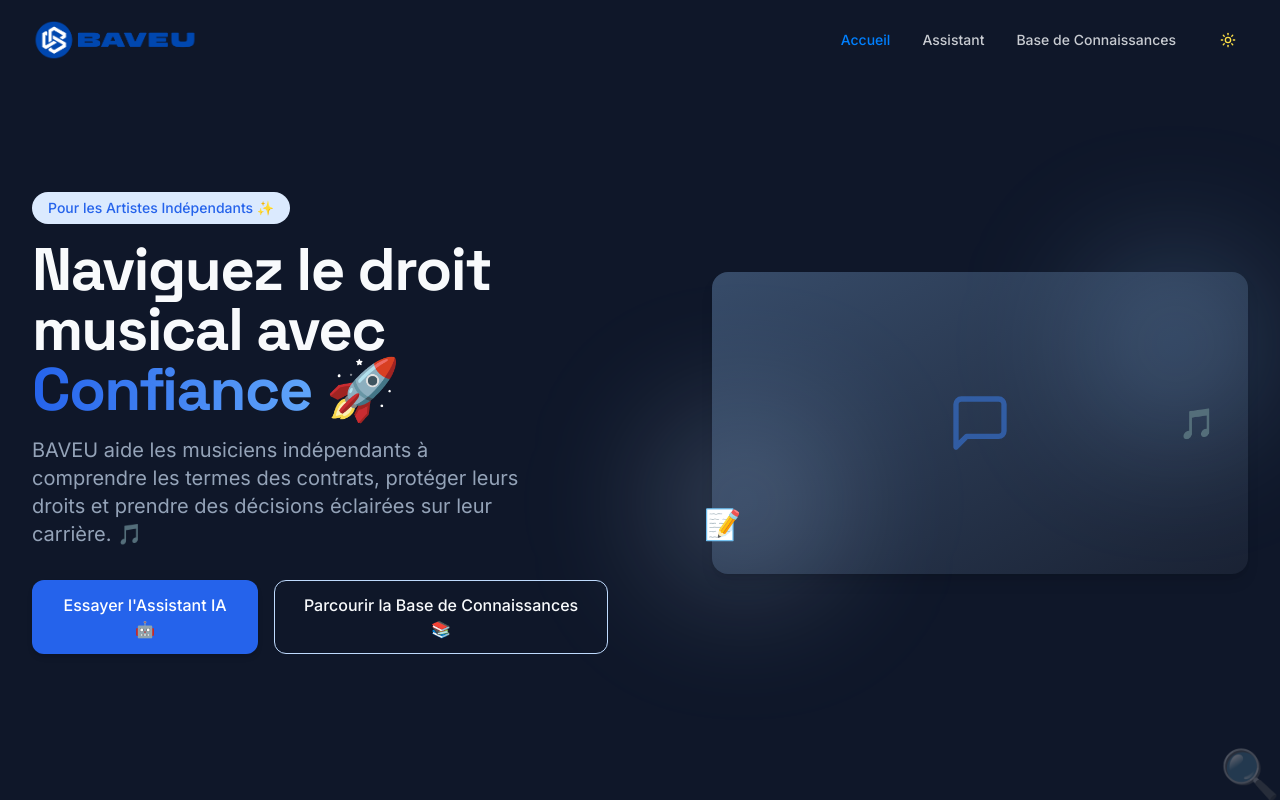
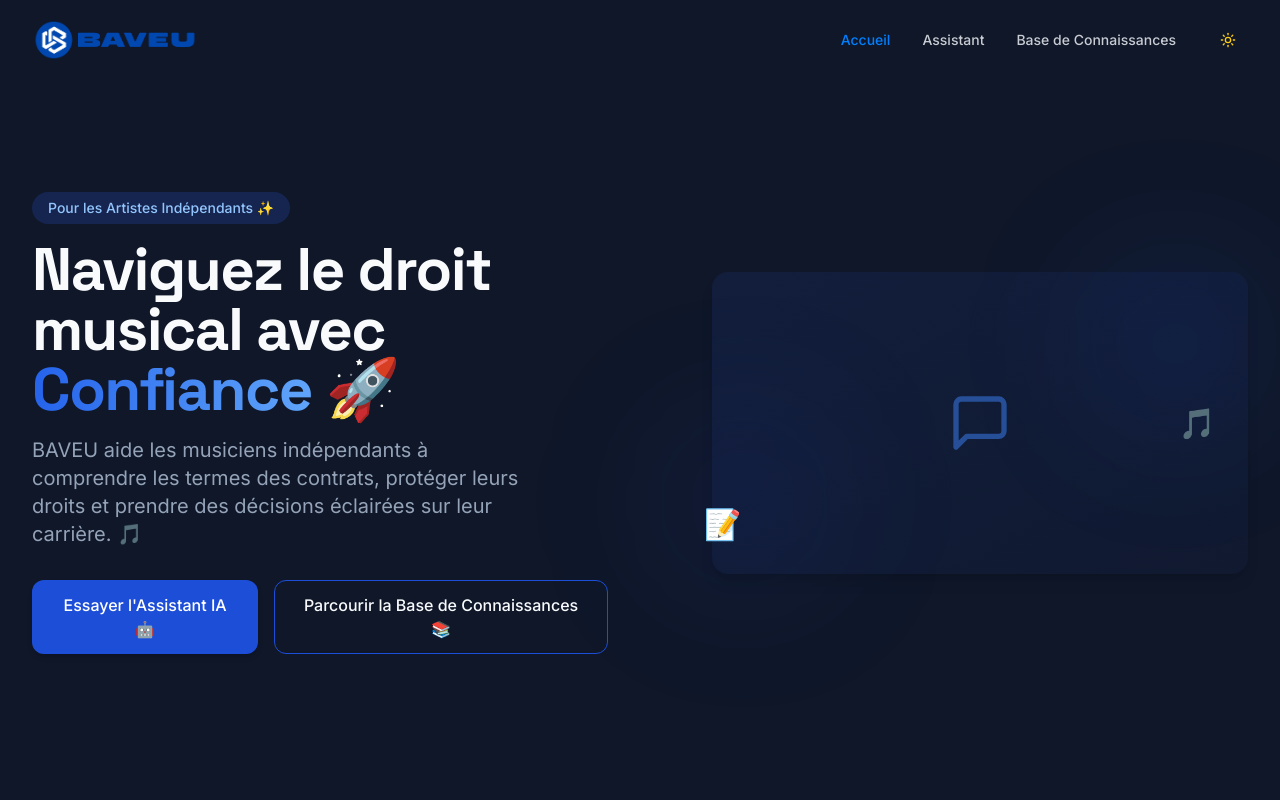
Before and after one commit to abdifrh/baveu-project, a React (Vite) app: page / in a window 1280 px wide. Both pictures are taken after a click on the button "Toggle theme". Shown: the top 800 px of the page. Built offline with nearby package versions, Linux system fonts and the light colour scheme.

Commit message:
Refactor dark mode cards and emojis
- Improve dark mode card adaptation.
- Remove unnecessary background emojis on the homepage.

```diff
--- a/src/components/UI/ThemeToggle.tsx
+++ b/src/components/UI/ThemeToggle.tsx
@@ -17,13 +17,13 @@ const ThemeToggle: React.FC<ThemeToggleProps> = ({ className }) => {
       variant="ghost"
       size="icon"
       onClick={toggleTheme}
-      className={cn('rounded-full', className)}
+      className={cn('rounded-full hover:bg-blue-100/50 dark:hover:bg-blue-900/30', className)}
       aria-label={`Switch to ${theme === 'light' ? 'dark' : 'light'} mode`}
     >
       {theme === 'light' ? (
-        <Moon className="h-5 w-5 text-blue-600 transition-all" />
+        <Moon className="h-5 w-5 text-blue-600 transition-all dark:text-blue-400" />
       ) : (
-        <Sun className="h-5 w-5 text-yellow-300 transition-all" />
+        <Sun className="h-5 w-5 text-yellow-400 transition-all" />
       )}
       <span className="sr-only">Toggle theme</span>
     </Button>
--- a/src/index.css
+++ b/src/index.css
@@ -91,6 +91,10 @@
 
 .glass-card {
   @apply glass rounded-2xl transition-all duration-300 hover:shadow-md;
+}
+
+.dark .glass-card {
+  @apply bg-slate-800/70 backdrop-blur-md border border-slate-700/70;
 }
 
 /* Enhanced animations */
@@ -230,3 +234,12 @@ html {
 .dark .emoji {
   filter: drop-shadow(0 0 2px rgba(255, 255, 255, 0.3));
 }
+
+/* Dark mode card improvements */
+.dark .card-enhanced {
+  @apply bg-slate-800 border-slate-700;
+}
+
+.dark .glass-card {
+  @apply shadow-lg;
+}
--- a/src/pages/Index.tsx
+++ b/src/pages/Index.tsx
@@ -18,7 +18,7 @@ const Index = () => {
         <section className="container py-16 md:py-24">
           <div className="grid grid-cols-1 gap-8 lg:grid-cols-2 lg:gap-16 items-center">
             <div className="animate-slide-up">
-              <div className="inline-block mb-4 px-4 py-1.5 rounded-full bg-blue-100 text-blue-600 text-sm font-medium">
+              <div className="inline-block mb-4 px-4 py-1.5 rounded-full bg-blue-100 text-blue-600 text-sm font-medium dark:bg-blue-900/40 dark:text-blue-300">
                 Pour les Artistes Indépendants ✨
               </div>
               <h1 className="font-display text-4xl md:text-5xl lg:text-6xl font-bold tracking-tight mb-4">
@@ -30,13 +30,13 @@ const Index = () => {
               <div className="flex flex-col sm:flex-row gap-4">
                 <button
                   onClick={() => navigate('/assistant')}
-                  className="px-6 py-3 font-medium rounded-lg bg-blue-600 text-white hover:bg-blue-500 transition-colors shadow-md hover:shadow-lg transform hover:-translate-y-0.5 transition-all duration-200"
+                  className="px-6 py-3 font-medium rounded-lg bg-blue-600 text-white hover:bg-blue-500 transition-colors shadow-md hover:shadow-lg transform hover:-translate-y-0.5 transition-all duration-200 dark:bg-blue-700 dark:hover:bg-blue-600"
                 >
                   Essayer l'Assistant IA 🤖
                 </button>
                 <button
                   onClick={() => navigate('/knowledge-base')}
-                  className="px-6 py-3 font-medium rounded-lg border border-blue-200 hover:bg-blue-50 transition-colors"
+                  className="px-6 py-3 font-medium rounded-lg border border-blue-200 hover:bg-blue-50 transition-colors dark:border-blue-700 dark:hover:bg-blue-900/30"
                 >
                   Parcourir la Base de Connaissances 📚
                 </button>
@@ -44,11 +44,11 @@ const Index = () => {
             </div>
 
             <div className="relative animate-fade-in lg:pl-10">
-              <div className="aspect-video rounded-2xl overflow-hidden bg-gradient-to-br from-blue-300/30 to-blue-100/5 flex items-center justify-center shadow-lg transform hover:rotate-1 transition-transform duration-300">
+              <div className="aspect-video rounded-2xl overflow-hidden bg-gradient-to-br from-blue-300/30 to-blue-100/5 dark:from-blue-900/20 dark:to-blue-800/5 flex items-center justify-center shadow-lg transform hover:rotate-1 transition-transform duration-300">
                 <MessageSquare className="w-16 h-16 text-blue-500 opacity-80 animate-pulse-slow" />
               </div>
-              <div className="absolute -bottom-6 -left-6 w-48 h-48 bg-blue-200/20 rounded-full blur-3xl -z-10" />
-              <div className="absolute -top-6 -right-6 w-48 h-48 bg-blue-300/20 rounded-full blur-3xl -z-10" />
+              <div className="absolute -bottom-6 -left-6 w-48 h-48 bg-blue-200/20 dark:bg-blue-800/10 rounded-full blur-3xl -z-10" />
+              <div className="absolute -top-6 -right-6 w-48 h-48 bg-blue-300/20 dark:bg-blue-700/10 rounded-full blur-3xl -z-10" />
               <div className="absolute top-1/2 right-8 transform -translate-y-1/2">
                 <span className="text-3xl animate-float">🎵</span>
               </div>
@@ -61,10 +61,6 @@ const Index = () => {
 
         {/* Features Section */}
         <section className="container py-16 md:py-24 relative">
-          <div className="absolute top-0 right-0 opacity-30">
-            <span className="text-5xl">🔍</span>
-          </div>
-
           <div className="text-center mb-12 animate-slide-down">
             <h2 className="font-display text-3xl md:text-4xl font-semibold mb-4">
               Votre Compagnon Juridique en Musique 🎻
@@ -75,7 +71,7 @@ const Index = () => {
           </div>
 
           <div className="grid grid-cols-1 md:grid-cols-2 lg:grid-cols-3 gap-6">
-            <GlassCard className="md:translate-y-8 bg-gradient-to-br from-white to-blue-50" emoji="💬">
+            <GlassCard className="md:translate-y-8 bg-gradient-to-br from-white to-blue-50 dark:from-slate-800 dark:to-blue-900/10" emoji="💬">
               <MessageSquare className="mb-4 h-8 w-8 text-blue-500" />
               <h3 className="font-display text-xl font-medium mb-2">Assistant Juridique IA</h3>
               <p className="text-muted-foreground mb-4">
@@ -83,13 +79,13 @@ const Index = () => {
               </p>
               <button
                 onClick={() => navigate('/assistant')}
-                className="flex items-center text-blue-600 hover:underline mt-auto group"
+                className="flex items-center text-blue-600 hover:underline mt-auto group dark:text-blue-400"
               >
                 Essayez maintenant <ArrowRight className="ml-1 h-4 w-4 group-hover:translate-x-1 transition-transform" />
               </button>
             </GlassCard>
 
-            <GlassCard className="bg-gradient-to-br from-white to-blue-50/80" emoji="📖">
+            <GlassCard className="bg-gradient-to-br from-white to-blue-50/80 dark:from-slate-800 dark:to-blue-900/5" emoji="📖">
               <BookOpen className="mb-4 h-8 w-8 text-blue-500" />
               <h3 className="font-display text-xl font-medium mb-2">Bibliothèque de Connaissances</h3>
               <p className="text-muted-foreground mb-4">
@@ -97,13 +93,13 @@ const Index = () => {
               </p>
               <button
                 onClick={() => navigate('/knowledge-base')}
-                className="flex items-center text-blue-600 hover:underline mt-auto group"
+                className="flex items-center text-blue-600 hover:underline mt-auto group dark:text-blue-400"
               >
                 Explorer <ArrowRight className="ml-1 h-4 w-4 group-hover:translate-x-1 transition-transform" />
               </button>
             </GlassCard>
 
-            <GlassCard className="md:translate-y-8 bg-gradient-to-br from-white to-blue-50/60" emoji="💡">
+            <GlassCard className="md:translate-y-8 bg-gradient-to-br from-white to-blue-50/60 dark:from-slate-800 dark:to-blue-900/5" emoji="💡">
               <Lightbulb className="mb-4 h-8 w-8 text-blue-500" />
               <h3 className="font-display text-xl font-medium mb-2">Conseils de Négociation</h3>
               <p className="text-muted-foreground mb-4">
@@ -111,7 +107,7 @@ const Index = () => {
               </p>
               <button
                 onClick={() => navigate('/assistant')}
-                className="flex items-center text-blue-600 hover:underline mt-auto group"
+                className="flex items-center text-blue-600 hover:underline mt-auto group dark:text-blue-400"
               >
                 Obtenir des conseils <ArrowRight className="ml-1 h-4 w-4 group-hover:translate-x-1 transition-transform" />
               </button>
@@ -121,11 +117,7 @@ const Index = () => {
 
         {/* Trust Section */}
         <section className="container py-16 md:py-24 relative">
-          <div className="absolute bottom-10 left-10 animate-float" style={{ animationDelay: '0.5s' }}>
-            <span className="text-4xl">🛡️</span>
-          </div>
-
-          <div className="bg-gradient-to-r from-blue-100 to-blue-50 rounded-2xl p-8 md:p-12 shadow-lg hover:shadow-xl transition-shadow duration-300">
+          <div className="bg-gradient-to-r from-blue-100 to-blue-50 dark:from-blue-900/20 dark:to-blue-800/10 rounded-2xl p-8 md:p-12 shadow-lg hover:shadow-xl transition-shadow duration-300">
             <div className="flex flex-col md:flex-row items-center justify-between gap-8">
               <div>
                 <h2 className="font-display text-2xl md:text-3xl font-semibold mb-4 flex items-center">
@@ -143,7 +135,7 @@ const Index = () => {
               </div>
               <button
                 onClick={() => navigate('/assistant')}
-                className="px-6 py-3 font-medium rounded-lg bg-blue-600 text-white hover:bg-blue-500 transition-colors whitespace-nowrap shadow-md hover:shadow-lg transform hover:-translate-y-0.5 transition-all duration-200"
+                className="px-6 py-3 font-medium rounded-lg bg-blue-600 text-white hover:bg-blue-500 transition-colors whitespace-nowrap shadow-md hover:shadow-lg transform hover:-translate-y-0.5 transition-all duration-200 dark:bg-blue-700 dark:hover:bg-blue-600"
               >
                 Commencer Maintenant 🚀
               </button>
@@ -164,7 +156,7 @@ const Index = () => {
           </div>
 
           <div className="grid grid-cols-1 md:grid-cols-2 lg:grid-cols-3 gap-6">
-            <GlassCard className="bg-gradient-to-br from-white to-blue-50/40" emoji="🎸">
+            <GlassCard className="bg-gradient-to-br from-white to-blue-50/40 dark:from-slate-800 dark:to-blue-900/10" emoji="🎸">
               <div className="mb-4 flex justify-between">
                 <div className="flex">
                   {[1, 2, 3, 4, 5].map((star) => (
@@ -180,7 +172,7 @@ const Index = () => {
               <div className="text-sm text-muted-foreground">Auteure-compositrice</div>
             </GlassCard>
 
-            <GlassCard className="bg-gradient-to-br from-white to-blue-50/40" emoji="🎤">
+            <GlassCard className="bg-gradient-to-br from-white to-blue-50/40 dark:from-slate-800 dark:to-blue-900/10" emoji="🎤">
               <div className="mb-4 flex justify-between">
                 <div className="flex">
                   {[1, 2, 3, 4, 5].map((star) => (
@@ -196,7 +188,7 @@ const Index = () => {
               <div className="text-sm text-muted-foreground">Producteur</div>
             </GlassCard>
 
-            <GlassCard className="bg-gradient-to-br from-white to-blue-50/40" emoji="🥁">
+            <GlassCard className="bg-gradient-to-br from-white to-blue-50/40 dark:from-slate-800 dark:to-blue-900/10" emoji="🥁">
               <div className="mb-4 flex justify-between">
                 <div className="flex">
                   {[1, 2, 3, 4, 5].map((star) => (
```
Also changed, not shown: src/components/UI/GlassCard.tsx (+5 -5 lines).
